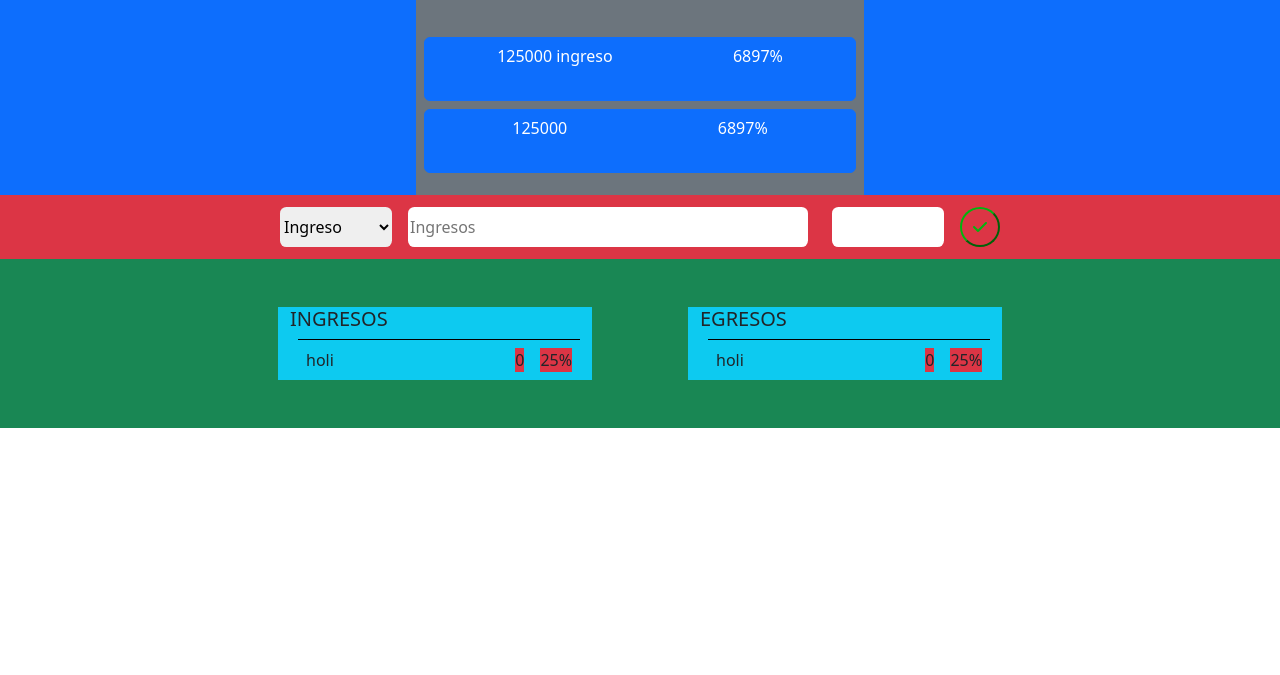
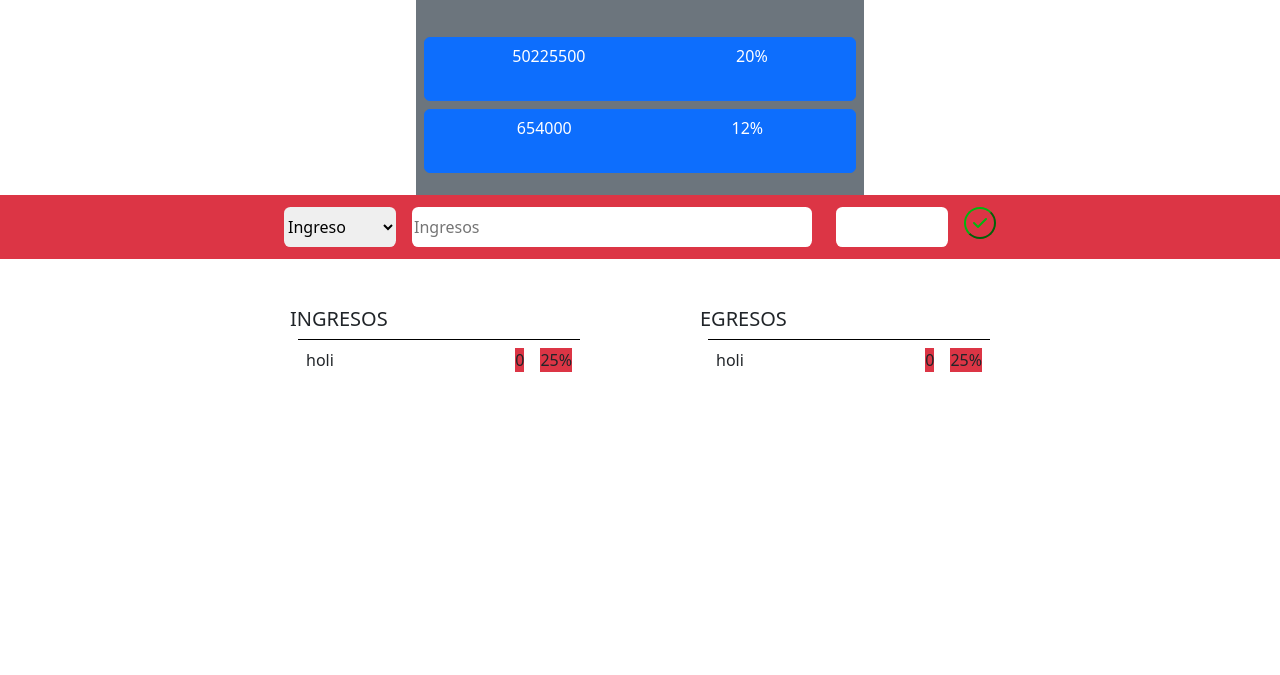
Before and after one commit to JuanDavidAvilaRaveloCampus/Presupuesto, a plain HTML site: page index.html in a window 1280 px wide. Shown: the part 125-800 px from the top of the page. Drawn offline with nearby package versions, Linux system fonts and the light colour scheme.

Commit message:
feat: :white_check_mark: Js funcional
Toda la página quedó como un js, funciona a la perfección, al menos en la parte visual; queda pendiente hacer el worker, el  storage y darle funcionalidad, ya que por ahora sigue estático

bugs:  worker, json

```diff
--- a/assets/componentes/componente_nav.js
+++ b/assets/componentes/componente_nav.js
@@ -0,0 +1,23 @@
+export default {
+    showNav(){
+        document.querySelector('#nav').insertAdjacentHTML('beforeend',`
+        <ul class="nav justify-content-center bg-danger">
+            <li class="nav-item">
+                <form class="d-flex ingreso_data" role="search">
+                    <!-- seleccionar + || - -->
+                    <select name="option" id="option">
+                        <option value="ingreso">Ingreso</option>
+                        <option value="egreso">Egreso</option>
+                    </select>
+                    <!-- Ingresar data -->
+                    <input class="me-2 input_ancho" type="search" placeholder="Ingresos" aria-label="Search">
+                    <input type="number" class="nimodo">
+                    <!-- falta quitar los botones de subir y bajar -->
+                    <button class="rounded-circle btn_check" type="submit"><i
+                            class="fa-solid fa-check"></i></button>
+                </form>
+            </li>
+        </ul>
+        `)
+    }
+}
--- /dev/null
+++ b/assets/componentes/componentes_Total.js
@@ -0,0 +1,34 @@
+export default {
+    presupuesto_dispoinible : 1500000,
+    ingresos_totales: {
+        ingresos_valor : 50225500,
+        porcentaje_ingresos: 20,
+    },
+    egresos_totales : {
+        egresos_valor: 654000,
+        porcentaje_egresos: 12,
+    },
+
+    showTotal(){
+        document.querySelector('#valor').insertAdjacentHTML('beforeend',`
+
+        <div class="contianer p-1 bg-secondary d-grid text-center tamaño">
+            <div class="d-flex flex-column p-3 gap">
+                <span>Presupuesto disponible</span>
+                <h1 id="total_presupuesto">${this.presupuesto_dispoinible}</h1>
+            </div>
+            <div class="d-grid ">
+                <button class="btn btn-primary btn_height m-1 d-flex justify-content-around">
+                    <span id="total_ingresos">${this.ingresos_totales.ingresos_valor}</span>
+                    <span id="porcentaje_total_igresos">${this.ingresos_totales.porcentaje_ingresos}%</span>
+                </button>
+                <button class="btn btn-primary btn_height m-1 d-flex justify-content-around">
+                    <span id="total_engresos">${this.egresos_totales.egresos_valor}</span>
+                    <span>${this.egresos_totales.porcentaje_egresos}%</span>
+                </button>
+            </div>
+        </div>
+
+        `)
+    }
+}
--- a/assets/config/config.js
+++ /dev/null
@@ -1,6 +0,0 @@
-export default {
-
-    data_componente(){
-        localStorage.setItem('')
-    }
-}
--- a/index.html
+++ b/index.html
@@ -9,7 +9,7 @@
     <!-- style -->
     <link rel="stylesheet" href="style.css">
     <!-- js -->
-  <script src="main.js" type="module"  defer></script>
+    <script src="main.js" type="module" defer></script>
     <!-- BOOTSTRAP -->
     <link href="https://cdn.jsdelivr.net/npm/bootstrap@5.2.3/dist/css/bootstrap.min.css" rel="stylesheet"
         integrity="sha384-rbsA2VBKQhggwzxH7pPCaAqO46MgnOM80zW1RWuH61DGLwZJEdK2Kadq2F9CUG65" crossorigin="anonymous">
@@ -24,57 +24,25 @@
 <body>
     <main>
         <!-- datos en pantalla -->
-    <section id="valor" class="container-fluid bg-primary  d-flex justify-content-center">
-      <div class="contianer p-1 bg-secondary d-grid text-center tamaño">
-        <div class="d-flex flex-column p-3 gap">
-          <span>Presupuesto disponible</span>
-          <h1 id="total_presupuesto">1.500.000</h1>
-        </div>
-        <div class="d-grid ">
-          <button class="btn btn-primary btn_height m-1 d-flex justify-content-around">
-            <span id="total_ingresos">125000 ingreso</span>
-            <span id="porcentaje_total_igresos">6897%</span>
-          </button>
-          <button class="btn btn-primary btn_height m-1 d-flex justify-content-around">
-            <span id="total_engresos">125000</span>
-            <span id="porcentaje_total_egresos">6897%</span>
-          </button>
-        </div>
-      </div>
-    </section>
+        <section id="valor" class="container-fluid d-flex justify-content-center"></section>
 
         <!-- nav -->
-    <section id="nav">
-      <ul class="nav justify-content-center bg-danger">
-        <li class="nav-item">
-          <form class="d-flex ingreso_data" role="search">
-            <!-- seleccionar + || - -->
-            <select name="option" id="option">
-              <option value="ingreso">Ingreso</option>
-              <option value="egreso">Egreso</option>
-            </select>
-            <!-- Ingresar data -->
-            <input class="me-2 input_ancho" type="search" placeholder="Ingresos" aria-label="Search">
-            <input type="number" class="nimodo">
-            <!-- falta quitar los botones de subir y bajar -->
-            <button class="rounded-circle btn_check" type="submit"><i class="fa-solid fa-check"></i></button>
-          </form>
-        </li>
-      </ul>
-    </section>
+        <section id="nav"></section>
 
         <!-- tabla -->
-    <section id="ingresos||egresos" class="container-fluid bg-success d-flex justify-content-center ">
+        <section class="container-fluid d-flex justify-content-center ">
             <!-- egresos -->
-      <article class="bg-info container w-25 m-5">
+            <article class="container w-25 m-5">
                 <h5>INGRESOS</h5>
                 <!-- inserta  ingresos en la tabla-->
-        <div class="ms-2 d-flex justify-content-between border_top" id="ingresos_table"></div>
+                <div class="ms-2 d-flex justify-content-between border_top" id="ingresos_table">
+
+                </div>
             </article>
             <!-- ingresos -->
-      <article  d-grid" class="bg-info container w-25 m-5">
+            <article d-grid" class="container w-25 m-5">
                 <h5> EGRESOS</h5>
-        <div class="ms-2 d-flex justify-content-between border_top" id="egresos_table" ></div>
+                <div class="ms-2 d-flex justify-content-between border_top" id="egresos_table"></div>
                 </div>
             </article>
         </section>
--- a/main.js
+++ b/main.js
@@ -5,3 +5,11 @@ componente_ingreso.showIngreso();
 // egreso tabla
 import componente_egresos from "./assets/componentes/componente_egresos.js";
 componente_egresos.showEngreso();
+
+// nav
+import componente_nav from "./assets/componentes/componente_nav.js";
+componente_nav.showNav();
+
+// data todal
+import componentes_Total from "./assets/componentes/componentes_Total.js";
+componentes_Total.showTotal();
--- a/style.css
+++ b/style.css
@@ -32,8 +32,8 @@ input[type=number]::-webkit-outer-spin-button {
 
 /* btn */
 .btn_check {
-    width: 2.5rem;
-    height: 2.5;
+    width: 2rem;
+    height: 2rem;
     background: none;
     color: #00b60f;
     border-color: #00b60f;
```
Also changed, not shown: assets/componentes/componentes.js (deleted, +0 -15 lines), assets/config/data.json (+19 -0 lines), assets/config/we_componente.js (deleted, +0 -44 lines), assets/storage/ws_Component.js (added). Lines whose indentation alone changed are shown as unchanged.
